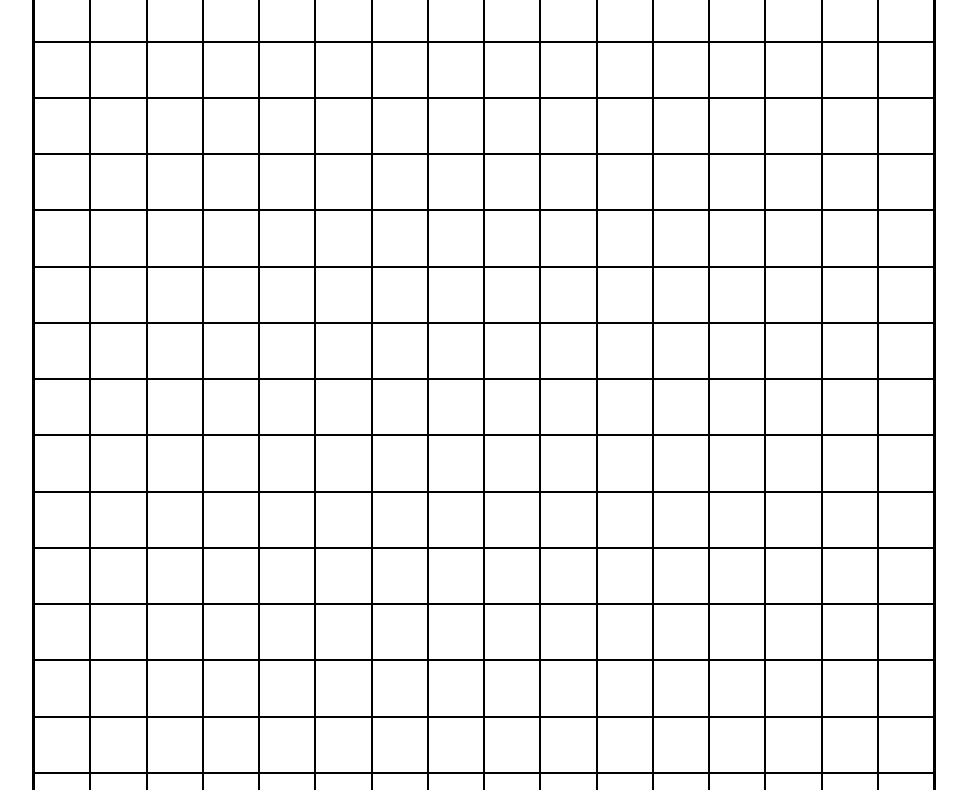
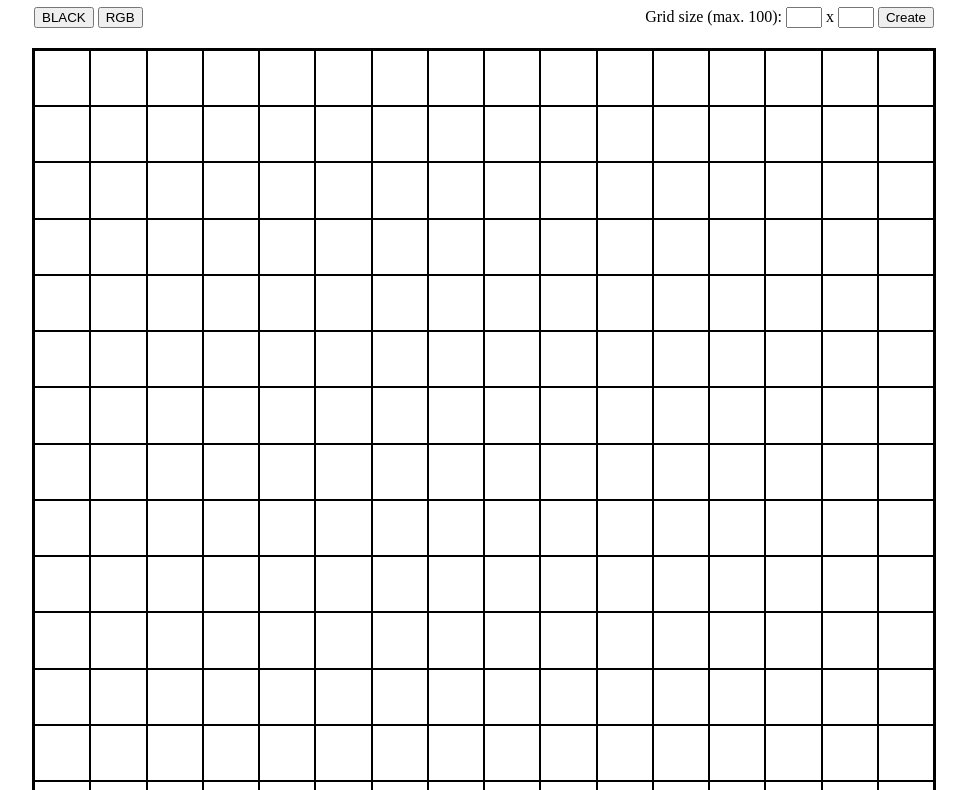
Before and after one commit to MaoShizhong/Etch-a-Sketch, a plain HTML site: page index.html in a window 1280 px wide. Shown: the part 73-863 px from the top of the page, without its empty margins (156-1123 px from the left). Drawn offline with Linux system fonts and the light colour scheme.

Commit message:
Add mouseover color functions and UI elements

```diff
--- a/index.html
+++ b/index.html
@@ -12,6 +12,20 @@
     </head>
 
     <body>
+        <h1>Etch-a-Sketch</h1>
+        <div class="options">
+            <div class="colors">
+                <button id="black">BLACK</button>
+                <button id="rgb">RGB</button>
+            </div>
+            <div class="grid-size">
+                <label for="size">Grid size (max. 100):</label>
+                <input id="size" type="text" inputmode="numeric" min="1" max="100">
+                <span> x </span>
+                <input id="echo-size" readonly="true">
+                <button>Create</button>
+            </div>
+        </div>
         <div class="container">
 
         </div>
--- a/script.js
+++ b/script.js
@@ -1,17 +1,44 @@
 let gridSize = 16;
 
-document.addEventListener("DOMContentLoaded", createGrid(gridSize));
+document.addEventListener("DOMContentLoaded", createGrid(gridSize, "black"));
 
-function createGrid(gridSize) {
-    let grid = document.querySelector(".container");
+const cellsBlack = document.querySelectorAll(".cell-black");
+for (let i = 0; i < cellsBlack.length; i++) {
+    cellsBlack[i].addEventListener("mouseover", changeColorToBlack);
+}
+
+/* const cellsRGB = document.querySelectorAll(".cell-rgb");
+for (let i = 0; i < cellsRGB.length; i++) {
+    cellsRGB[i].addEventListener("mouseover", changeColorRGB);
+} */
+
+
+function createGrid(gridSize, color) {
+    const grid = document.querySelector(".container");
 
     const cellProportion = 100 / gridSize;
     grid.style.gridTemplateRows = `repeat(${gridSize}, ${cellProportion}fr)`;
     grid.style.gridTemplateColumns = `repeat(${gridSize}, ${cellProportion}fr)`;
 
-    for (let i = 0; i < gridSize ** 2; i++) {
-        const cell = document.createElement("div");
-        cell.classList.add("cell");
-        grid.appendChild(cell);
+    if (color === "black") {
+        for (let i = 0; i < gridSize ** 2; i++) {
+            const cell = document.createElement("div");
+            cell.classList.add("cell-black");
+            grid.appendChild(cell);
+        }
+    } else {
+        for (let i = 0; i < gridSize ** 2; i++) {
+            const cell = document.createElement("div");
+            cell.classList.add("cell-rgb");
+            grid.appendChild(cell);
+        }
     }
 }
+
+function changeColorToBlack() {
+    this.style.backgroundColor = "black";
+}
+
+/* function changeColorRGB() {
+    this.style.backgroundColor = "black";
+} */
--- a/style.css
+++ b/style.css
@@ -2,9 +2,22 @@ body {
     margin: 0;
     padding: 0;
     display: flex;
+    flex-direction: column;
     justify-content: center;
     align-items: center;
     min-height: 100vh;
+}
+
+.options {
+    margin-bottom: 20px;
+    width: 80%;
+    max-width: 900px;
+    display: flex;
+    justify-content: space-between;
+}
+
+.grid-size input {
+    width: 28px;
 }
 
 .container {
@@ -16,6 +29,6 @@ body {
     display: grid;
 }
 
-.cell {
+.container div {
     border: 1px solid black;
 }
```
